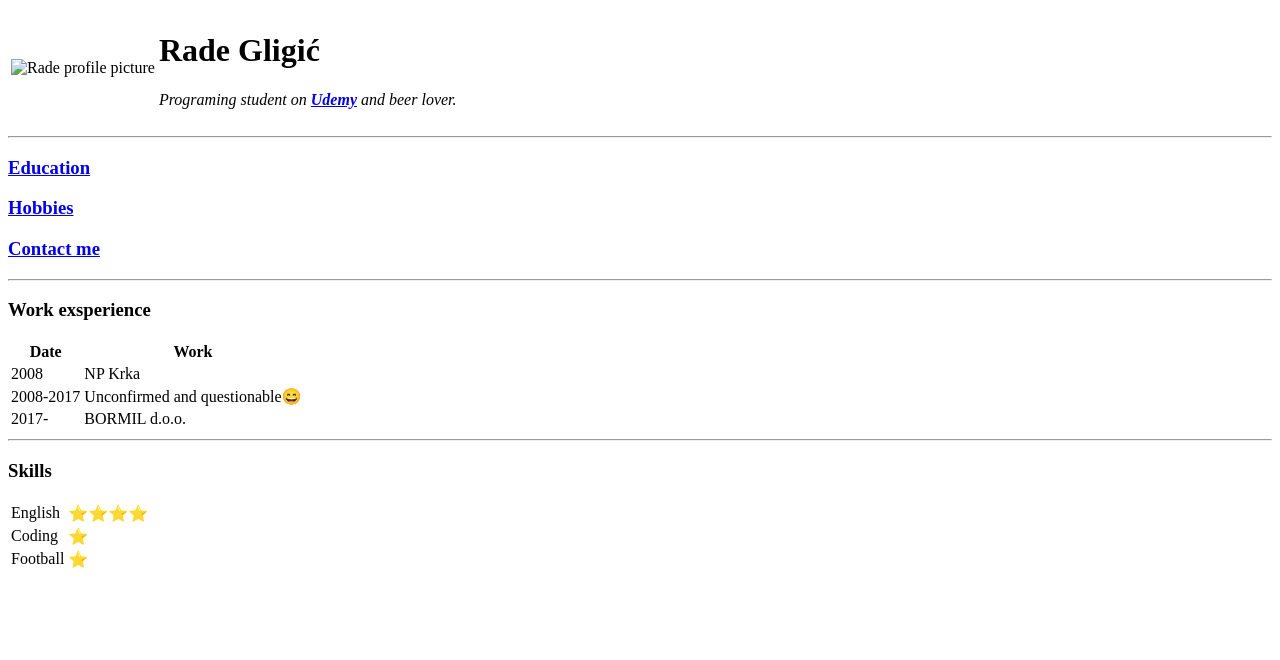
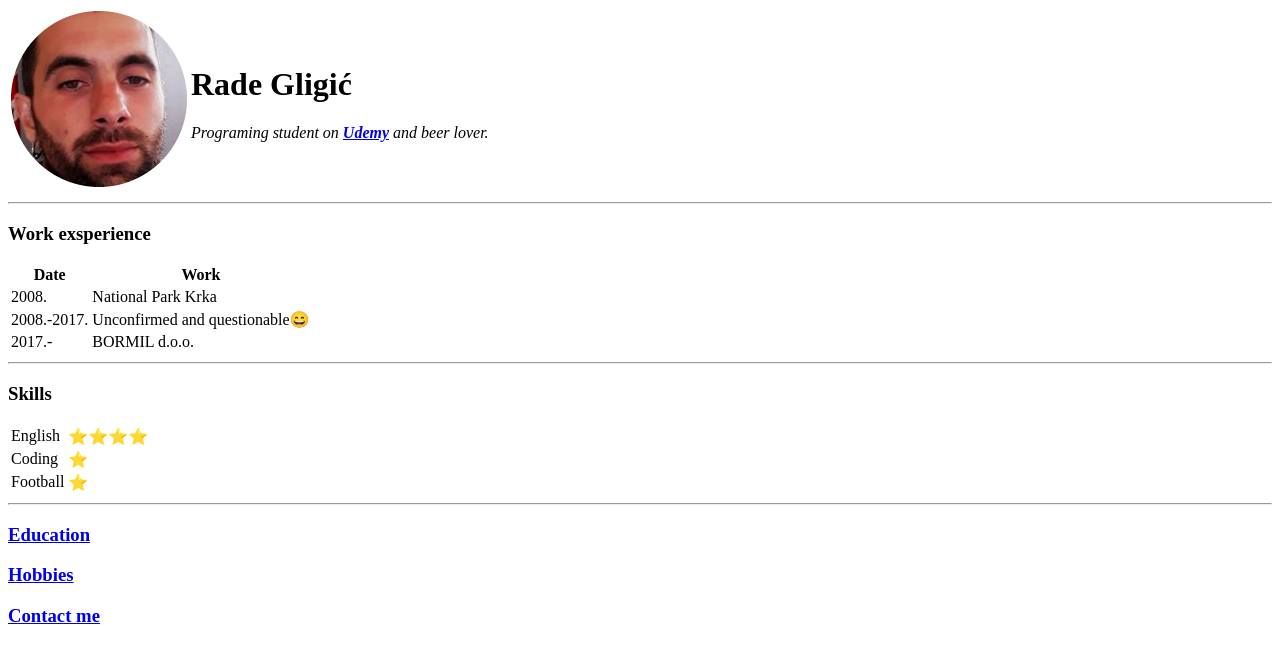
Before and after one commit to gligi123/cv, a plain HTML site: page index.html in a window 1280 px wide. Drawn offline with Linux system fonts and the light colour scheme.

Commit message:
add files via upload

```diff
--- a/index.html
+++ b/index.html
@@ -8,15 +8,11 @@
 <body>
   <table spacing:"20">
     <tr>
-      <td><img src="trlje1-modified.png" alt="Rade profile picture"></td>
+      <td><img src="Images/trlje1-modified.png" alt="Rade profile picture"></td>
       <td><h1>Rade Gligić</h1>
         <p><em>Programing student on <strong><a href="https://www.udemy.com/">Udemy<a></strong> and beer lover.</em></p></td>
     </tr>
   </table>
-   <hr>
-    <a href="education.html"><h3>Education</h3></a>
-   <a href="hobbies.html"><h3>Hobbies</h3></a>
-   <a href="contact_me.html"><h3>Contact me</h3></a>
    <hr>
    <h3>Work exsperience</h3>
    <table>
@@ -28,15 +24,15 @@
     </thead>
     <tbody>
     <tr>
-      <td>2008</td>
-      <td>NP Krka</td>
+      <td>2008.</td>
+      <td>National Park Krka</td>
     </tr>
     <tr>
-      <td>2008-2017</td>
+      <td>2008.-2017.</td>
       <td>Unconfirmed and questionable😄</td>
     </tr>
     <tr>
-      <td>2017-</td>
+      <td>2017.-</td>
       <td>BORMIL d.o.o.</td>
     </tr>
   </tbody>
@@ -57,5 +53,9 @@
           <td>⭐</td>
         </tr>
        </table>
+       <hr>
+       <a href="education.html"><h3>Education</h3></a>
+   <a href="hobbies.html"><h3>Hobbies</h3></a>
+   <a href="contact_me.html"><h3>Contact me</h3></a>
       </body>
 </html>
```
